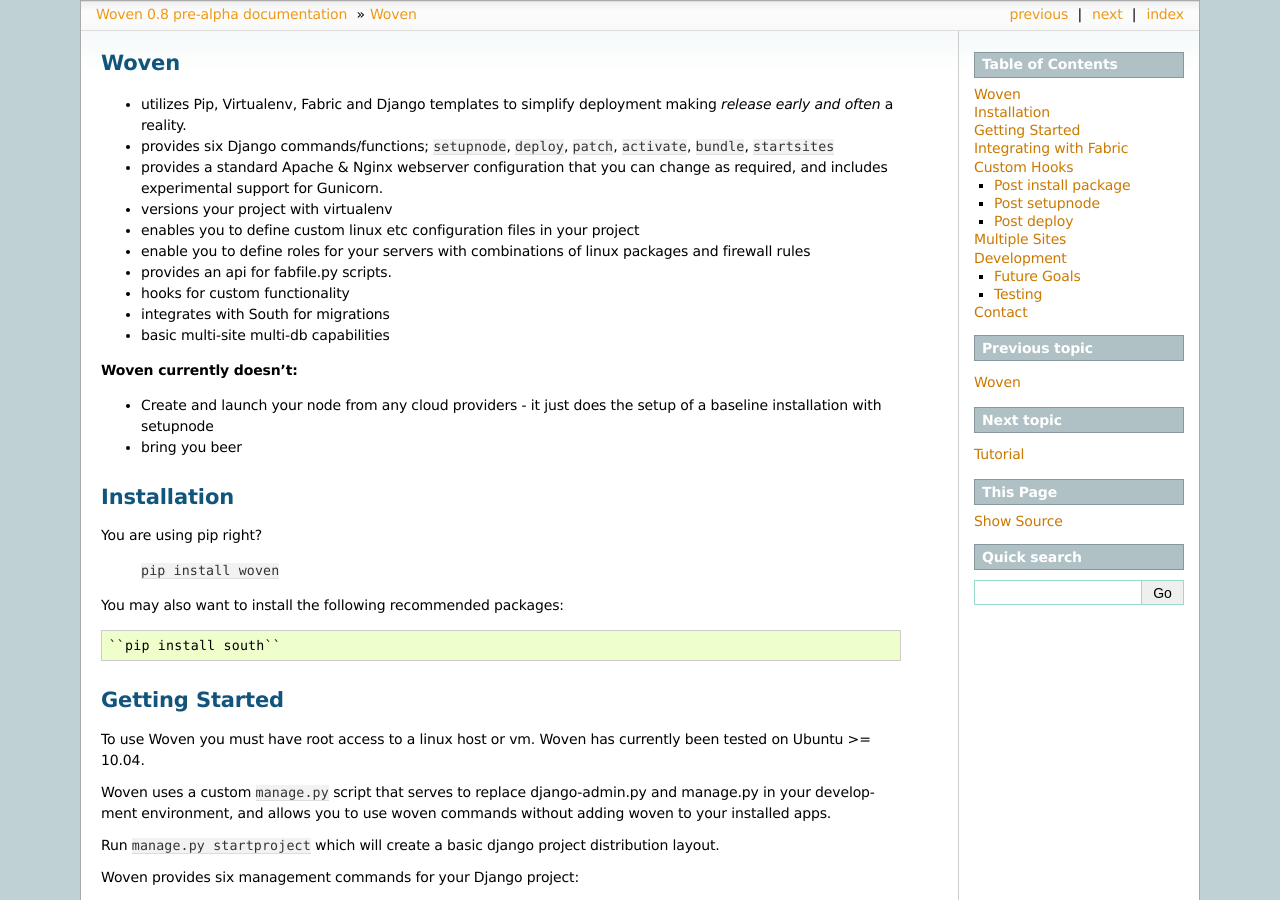
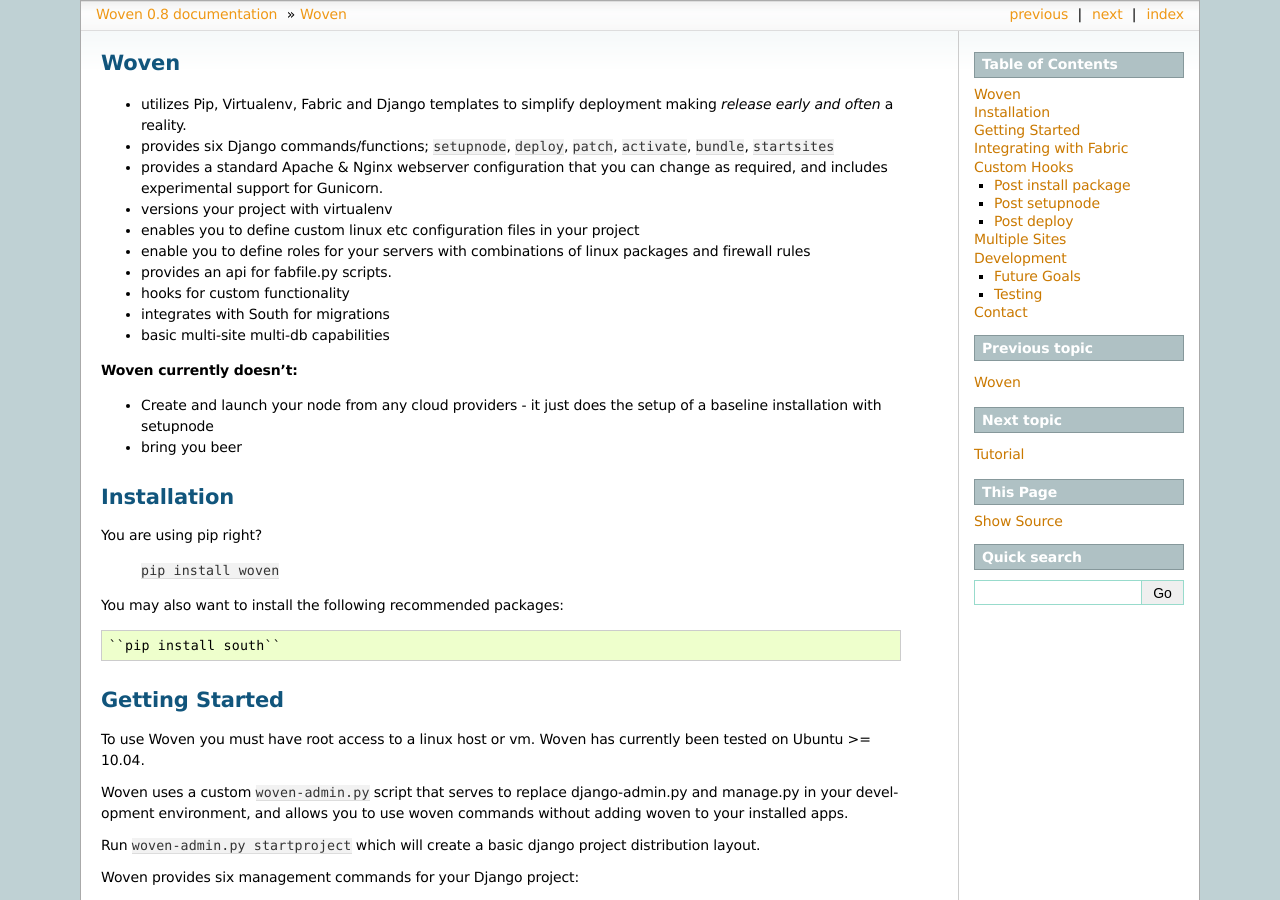
Before and after one commit to bretth/woven, a Sphinx documentation site: the page built from docs/main.rst, in a window 1280 px wide and 900 px high. Built offline with Sphinx 7.4.7, drawn with Linux system fonts in a browser that asks for light colours; pages that are not in the unit, such as notebooks, are missing from menus; some of the changed text lies outside the part shown.

Commit message:
0.8 final. Merry xmas djangoers.

```diff
--- a/docs/changelog.rst
+++ b/docs/changelog.rst
@@ -2,8 +2,8 @@
 Changelog
 ==========
 
-Release 0.8.0
--------------------------
+Release 0.8.0 (19-Dec-2010)
+---------------------------
 
 ** Changes from 0.7**
 
--- a/docs/main.rst
+++ b/docs/main.rst
@@ -38,9 +38,9 @@
 
 To use Woven you must have root access to a linux host or vm. Woven has currently been tested on Ubuntu >= 10.04.
 
-Woven uses a custom ``manage.py`` script that serves to replace django-admin.py and manage.py in your development environment, and allows you to use woven commands without adding woven to your installed apps.
+Woven uses a custom ``woven-admin.py`` script that serves to replace django-admin.py and manage.py in your development environment, and allows you to use woven commands without adding woven to your installed apps.
 
-Run ``manage.py startproject`` which will create a basic django project distribution layout.
+Run ``woven-admin.py startproject`` which will create a basic django project distribution layout.
 
 Woven provides six management commands for your Django project:
 
--- a/woven/__init__.py
+++ b/woven/__init__.py
@@ -1,6 +1,6 @@
 #!/usr/bin/env python
 
-VERSION = (0, 8, 0,'alpha', 0)
+VERSION = (0, 8, 0,'final', 0)
 
 def get_version():
     version = '%s.%s' % (VERSION[0], VERSION[1])
```
